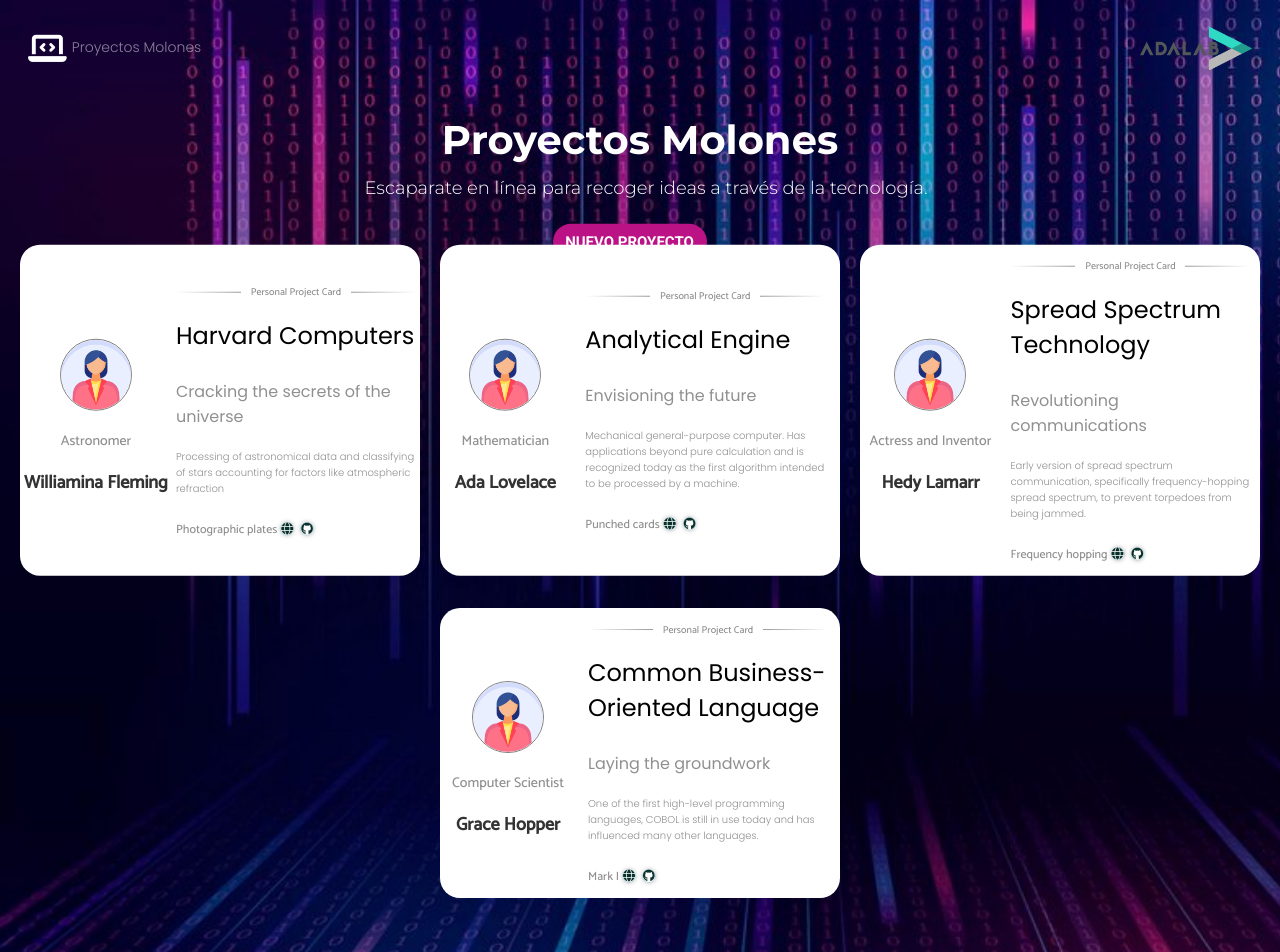
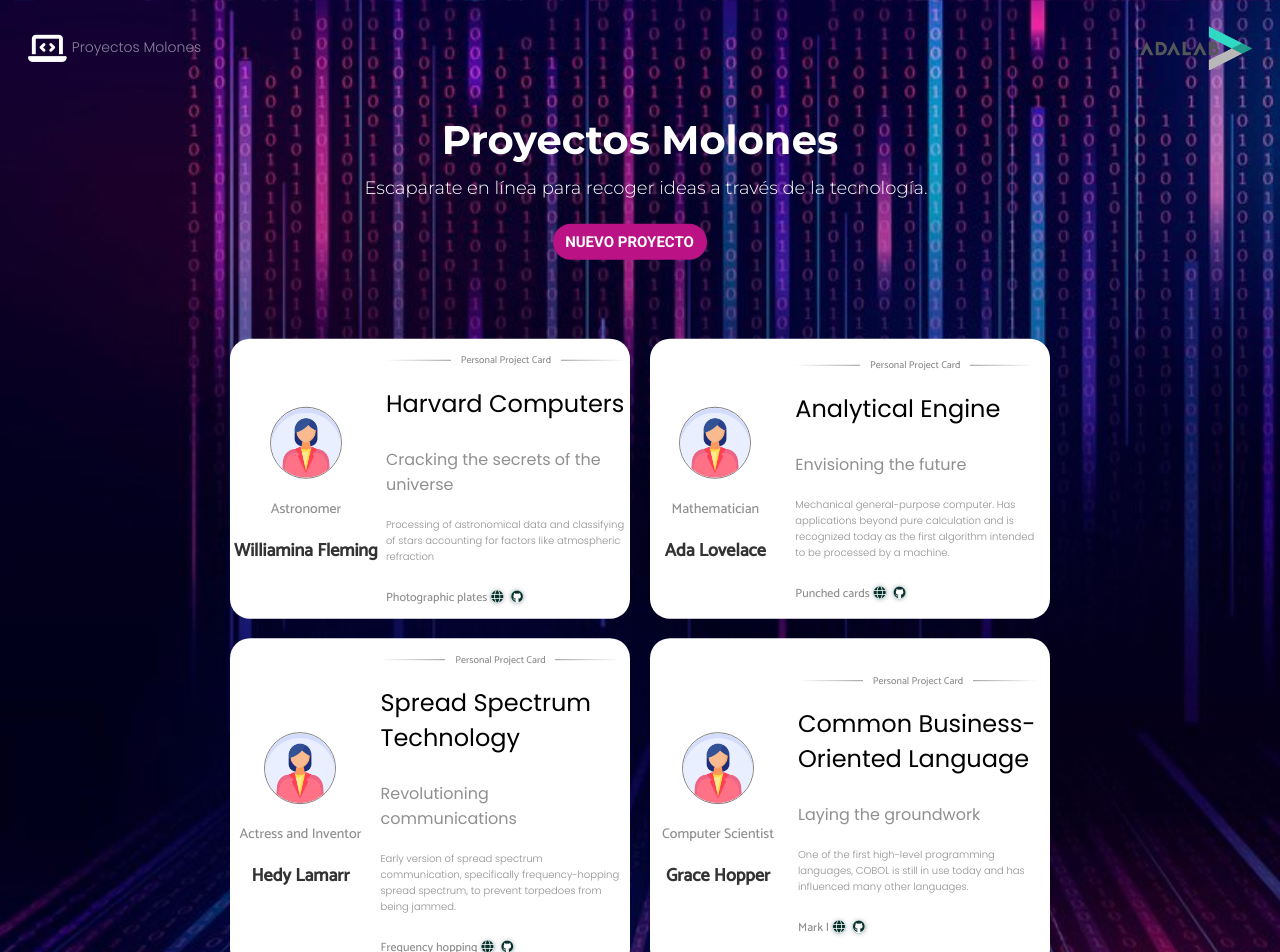
Before and after one commit to Adalab/project-promo-u-module-3-team-1, a React (Vite) app: page /#/ in a window 1280 px wide. Shown: the top 952 px of the page. Built offline with nearby package versions, Linux system fonts and the light colour scheme.

Commit message:
going on

```diff
--- a/src/components/Landing.jsx
+++ b/src/components/Landing.jsx
@@ -1,21 +1,66 @@
-
-import '../styles/layout/CardSmall.scss'
+import '../styles/layout/CardSmall.scss';
 import Preview from './Preview';
 
+function Landing() {
+  return (
+    <section className="section_landing">
+      <Preview
+        className="preview"
+        name={'Harvard Computers'}
+        slogan={'Cracking the secrets of the universe'}
+        technologies={'Photographic plates'}
+        desc={
+          'Processing of astronomical data and classifying of stars accounting for factors like atmospheric refraction'
+        }
+        autor={'Williamina Fleming'}
+        job={'Astronomer'}
+        image={'image'}
+        photo={'photo'}
+      />
 
-function Landing() {
-    return (
+      <Preview
+        className="preview"
+        name={'Analytical Engine'}
+        slogan={'Envisioning the future'}
+        technologies={'Punched cards'}
+        desc={
+          'Mechanical general-purpose computer. Has applications beyond pure calculation and  is recognized today as the first algorithm intended to be processed by a machine.'
+        }
+        autor={'Ada Lovelace'}
+        job={'Mathematician'}
+        image={'image'}
+        photo={'photo'}
+      />
 
-        <section className="section_landing">
-            <Preview className="landingCard" name={'Harvard Computers'} slogan={'Cracking the secrets of the universe'} technologies={'Photographic plates'} desc={'Processing of astronomical data and classifying of stars accounting for factors like atmospheric refraction'} autor={'Williamina Fleming'} job={'Astronomer'} image={'image'} photo={'photo'}/>
+      <Preview
+        className="preview"
+        name={'Spread Spectrum Technology'}
+        slogan={'Revolutioning communications'}
+        technologies={'Frequency hopping'}
+        desc={
+          'Early version of spread spectrum communication, specifically frequency-hopping spread spectrum, to prevent torpedoes from being jammed.'
+        }
+        autor={'Hedy Lamarr'}
+        job={'Actress and Inventor'}
+        image={'image'}
+        photo={'photo'}
+      />
 
-            <Preview className="landingCard" name={'Analytical Engine'} slogan={'Envisioning the future'} technologies={'Punched cards'} desc={'Mechanical general-purpose computer. Has applications beyond pure calculation and  is recognized today as the first algorithm intended to be processed by a machine.'} autor={'Ada Lovelace'} job={'Mathematician'} image={'image'} photo={'photo'}/>
-
-            <Preview className="landingCard" name={'Spread Spectrum Technology'} slogan={'Revolutioning communications'} technologies={'Frequency hopping'} desc={'Early version of spread spectrum communication, specifically frequency-hopping spread spectrum, to prevent torpedoes from being jammed.'} autor={'Hedy Lamarr'} job={'Actress and Inventor'} image={'image'} photo={'photo'}/>
-
-            <Preview className="landingCard" name={'Common Business-Oriented Language'} slogan={'Laying the groundwork'} technologies={'Mark I'} desc={'One of the first high-level programming languages, COBOL is still in use today and has influenced many other languages.'} autor={'Grace Hopper'} job={'Computer Scientist'} image={'image'} photo={'photo'}/>
-        </section>
-    );
+      <Preview
+        className="preview"
+        name={'Common Business-Oriented Language'}
+        slogan={'Laying the groundwork'}
+        technologies={'Mark I'}
+        desc={
+          'One of the first high-level programming languages, COBOL is still in use today and has influenced many other languages.'
+        }
+        autor={'Grace Hopper'}
+        job={'Computer Scientist'}
+        image={'image'}
+        photo={'photo'}
+      />
+    </section>
+  );
 }
 
 export default Landing;
--- a/src/styles/core/variables.scss
+++ b/src/styles/core/variables.scss
@@ -3,15 +3,14 @@
   flex-direction: column;
   align-items: center;
   text-align: center;
-};
-
+}
 
 @mixin textStyle($fontFamily, $fontWeight, $fontSize, $color) {
-    font-family: $fontFamily;
-    font-weight: $fontWeight;
-    font-size: $fontSize;
-    color: $color;
-  };
+  font-family: $fontFamily;
+  font-weight: $fontWeight;
+  font-size: $fontSize;
+  color: $color;
+}
 
 //colores
 
@@ -26,7 +25,7 @@ $white: #ffffff;
 $dark-lilac: #bb1285;
 $white-50: rgba(255, 255, 255, 0.5);
 $black: black;
-$red: rgba(255, 77, 77, 0.685);
+$red: rgba(240, 104, 19);
 
 //fonts
 
--- a/src/styles/index.scss
+++ b/src/styles/index.scss
@@ -4,5 +4,5 @@
 @import 'layout/Preview.scss';
 @import 'layout/Form.scss';
 @import 'layout/Footer.scss';
-@import 'layout/Landing.scss';
+
 @import 'layout/ButtonRoute.scss';
--- a/src/styles/layout/CardSmall.scss
+++ b/src/styles/layout/CardSmall.scss
@@ -1,14 +1,21 @@
-.preview__autor{
+.preview__autor {
   background-color: white;
   width: 40rem;
-    transform: translateY(0%);
 }
 
-.section_landing{
+.section_landing {
   display: flex;
   flex-direction: row;
   flex-wrap: wrap;
   gap: 2rem;
   justify-content: center;
   margin-top: 2rem;
+  @media all and (min-width: 1024px) {
+    display: grid;
+    grid-template-columns: 1fr 1fr;
+    grid-template-rows: auto;
+    margin-top: 0;
+    transform: translateY(25%);
+    align-items: stretch;
   }
+}
--- a/src/styles/layout/form.scss
+++ b/src/styles/layout/form.scss
@@ -5,7 +5,7 @@
   flex-direction: column;
   text-align: center;
   margin: auto;
-  @media all and (min-width: 1024px){
+  @media all and (min-width: 1024px) {
     width: 38.47%;
     justify-content: space-around;
   }
@@ -39,7 +39,8 @@
         );
       }
     }
-    .input, .textarea  {
+    .input,
+    .textarea {
       height: 42.72px;
       color: $white;
       padding-left: 15px;
@@ -56,65 +57,64 @@
 
 .main .input::placeholder,
 .textarea::placeholder {
-  @include textStyle($fontMontserrat, 300, 1.4rem,  $white);
-
+  @include textStyle($fontMontserrat, 300, 1.4rem, $white);
 }
-.textarea::placeholder{
+.textarea::placeholder {
   padding-top: 1.5rem;
 }
 
 .main .buttons-img {
   text-align: center;
 }
-.btn{
+.btn {
   display: flex;
   gap: 0.6rem;
   justify-content: center;
-
 }
-.btn__project, .btn__author,
+.btn__project,
+.btn__author,
 .create__box--btn {
   width: 160px;
   font-weight: 700;
-  margin-top: 10px;
+  margin: 2rem 0;
   color: $white;
   text-align: center;
   border: none;
   height: 43px;
   background: linear-gradient(90deg, #8176af -1.57%, #c0b7e8 98.43%);
   border-radius: 40px;
-  @include textStyle($fontMontserrat, 700, 1.4rem,  $white);
-
+  @include textStyle($fontMontserrat, 700, 1.4rem, $white);
 }
-.create__box{
+.create__box {
   @include centerTotal;
   &--btn {
     width: 200px;
     border: solid 2px $white;
-    }
+  }
 }
 
 .card {
   color: $white;
   text-align: center;
-  padding: 20px;
+  //padding: 20px;
 }
 
 .hidden {
   display: none;
 }
-.error{
-@include textStyle ($fontMontserrat, 700, 1.4rem, $red);
+.error {
+  @include textStyle($fontMontserrat, 400, 1.6rem, $red);
 }
 
-.show{
+.show {
   display: block;
   color: white;
 }
-
-.main{
-  display:flex;
-  flex-direction: column;
-  align-items: center;
-  gap: 2rem;
+.card_URL {
+  @include textStyle($fontMontserrat, 700, 1.8rem, rgb(238, 32, 197));
+  text-decoration: none;
+  line-height: 5rem;
 }
+.card_message {
+  @include textStyle($fontMontserrat, 300, 1.9rem, $white);
+}
--- a/src/styles/layout/preview.scss
+++ b/src/styles/layout/preview.scss
@@ -3,21 +3,24 @@
   flex-direction: column;
   padding-top: 50px;
   height: 80%;
-  @media all and (min-width: 1024px){
-    flex-direction: row;
+  align-items: center;
+  //gap: 2rem;
+
+  @media all and (min-width: 1024px) {
+    flex-direction: column;
     justify-content: space-around;
   }
 
-.div_preview{
+  .div_preview {
     transform: translateY(-30%);
     justify-content: center;
     display: flex;
+    margin-top: 3rem;
   }
 }
 .preview {
-
   @include centerTotal;
- @media all and (min-width: 1024px){
+  @media all and (min-width: 1024px) {
     //width: 48.5%;
     display: flex;
     flex-direction: row;
@@ -29,8 +32,6 @@
     object-fit: cover;
     width: 100%;
     height: 80vh;
-
-
   }
   &__autor {
     background-color: white;
@@ -42,8 +43,8 @@
     flex-direction: row-reverse;
     align-items: center;
     justify-content: space-around;
-    @media all and (min-width: 1024px){
-    @include textStyle($fontCatamaran, 500, 1rem , $warm-grey);
+    @media all and (min-width: 1024px) {
+      @include textStyle($fontCatamaran, 500, 1rem, $warm-grey);
     }
 
     &--project {
@@ -59,9 +60,9 @@
         width: 11rem;
         background-color: $white;
 
-        @media all and (min-width: 1024px){
+        @media all and (min-width: 1024px) {
           font-size: 1rem;
-        transform: translateY(85%)
+          transform: translateY(85%);
         }
       }
       .line {
@@ -78,19 +79,19 @@
       }
       .title {
         font-size: 1.4rem;
-        color:$black;
+        color: $black;
         margin-bottom: 10px;
         text-align: left;
-        @media all and (min-width: 1024px){
-          @include textStyle($fontPoppins, 500, 2.4rem , $black);
+        @media all and (min-width: 1024px) {
+          @include textStyle($fontPoppins, 500, 2.4rem, $black);
         }
       }
       .slogan {
         font-size: 1.2rem;
         margin-bottom: 10px;
         text-align: left;
-        @media all and (min-width: 1024px){
-          @include textStyle($fontPoppins, 500, 1.6rem , $warm-grey);
+        @media all and (min-width: 1024px) {
+          @include textStyle($fontPoppins, 500, 1.6rem, $warm-grey);
         }
       }
       .desc {
@@ -98,20 +99,21 @@
         margin-bottom: 1rem;
         overflow-y: auto;
         text-align: left;
-        @media all and (min-width: 1024px){
-          @include textStyle($fontPoppins, 300, 1rem , $warm-grey);
+        @media all and (min-width: 1024px) {
+          @include textStyle($fontPoppins, 300, 1rem, $warm-grey);
         }
       }
       .technologies {
         font-size: 1rem;
         width: 100%;
         text-align: left;
-        @media all and (min-width: 1024px){
-          @include textStyle($fontCatamaran, 300, 1.2rem , $warm-grey);
+        @media all and (min-width: 1024px) {
+          @include textStyle($fontCatamaran, 300, 1.2rem, $warm-grey);
         }
       }
     }
-    .globe, .github{
+    .globe,
+    .github {
       margin: 0.3rem;
       border-radius: 15px;
       box-shadow: 0 0 4px 0 rgba(0, 0, 0, 0.25);
@@ -119,7 +121,6 @@
       color: $dark;
       background-color: $white-50;
       text-decoration: none;
-
     }
     &--figure {
       text-align: center;
@@ -130,18 +131,18 @@
         padding: 2rem, 0.5rem;
         width: 7rem;
         border-radius: 50%;
-        border:  1px solid grey;
+        border: 1px solid grey;
       }
       figcaption {
         .job {
-          @include textStyle($fontCatamaran, 500, 1rem , $warm-grey);
-          @media all and (min-width: 1024px){
+          @include textStyle($fontCatamaran, 500, 1rem, $warm-grey);
+          @media all and (min-width: 1024px) {
             font-size: 1.4rem;
           }
         }
         .name {
-          @include textStyle($fontCatamaran, 700, 1.4rem , $black-80);
-          @media all and (min-width: 1024px){
+          @include textStyle($fontCatamaran, 700, 1.4rem, $black-80);
+          @media all and (min-width: 1024px) {
             font-size: 1.8rem;
           }
         }
```
Also changed, not shown: index.html (+11 -5 lines), src/components/App.jsx (+49 -32 lines), src/components/CreatePage.jsx (+115 -71 lines), src/components/GetAvatar.jsx (+4 -4 lines), src/styles/layout/Landing.scss (deleted, +0 -125 lines). Lines whose indentation alone changed are shown as unchanged.
